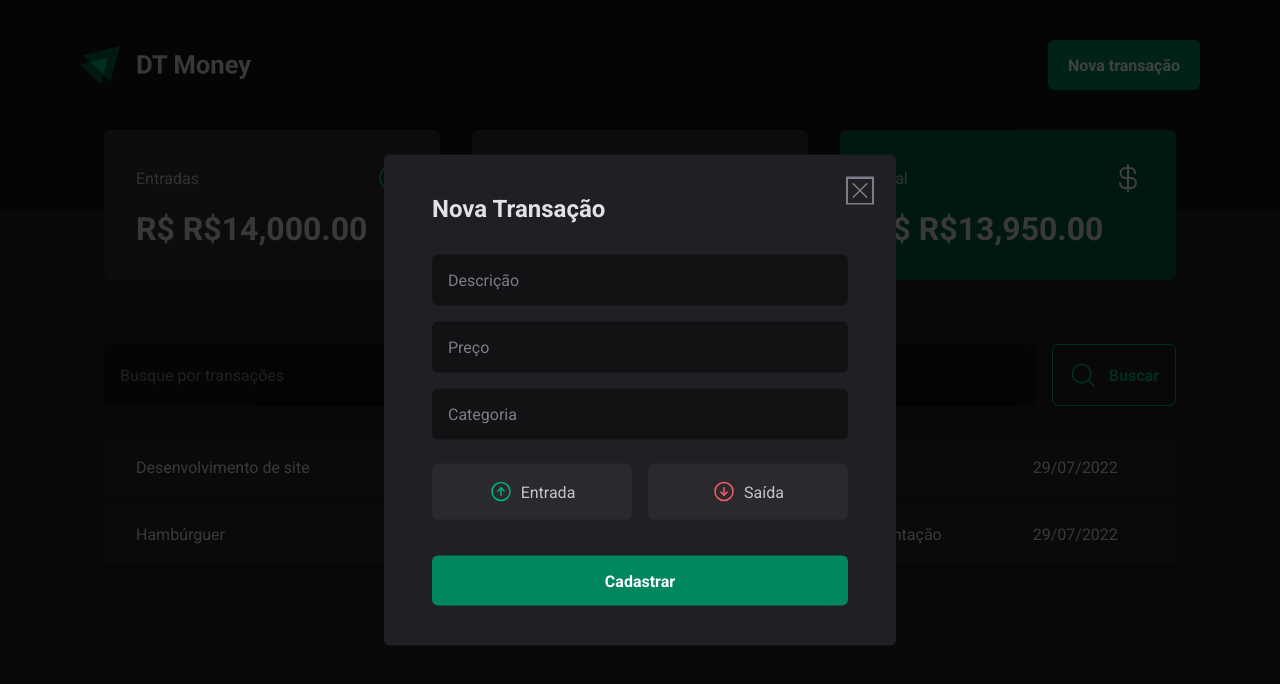
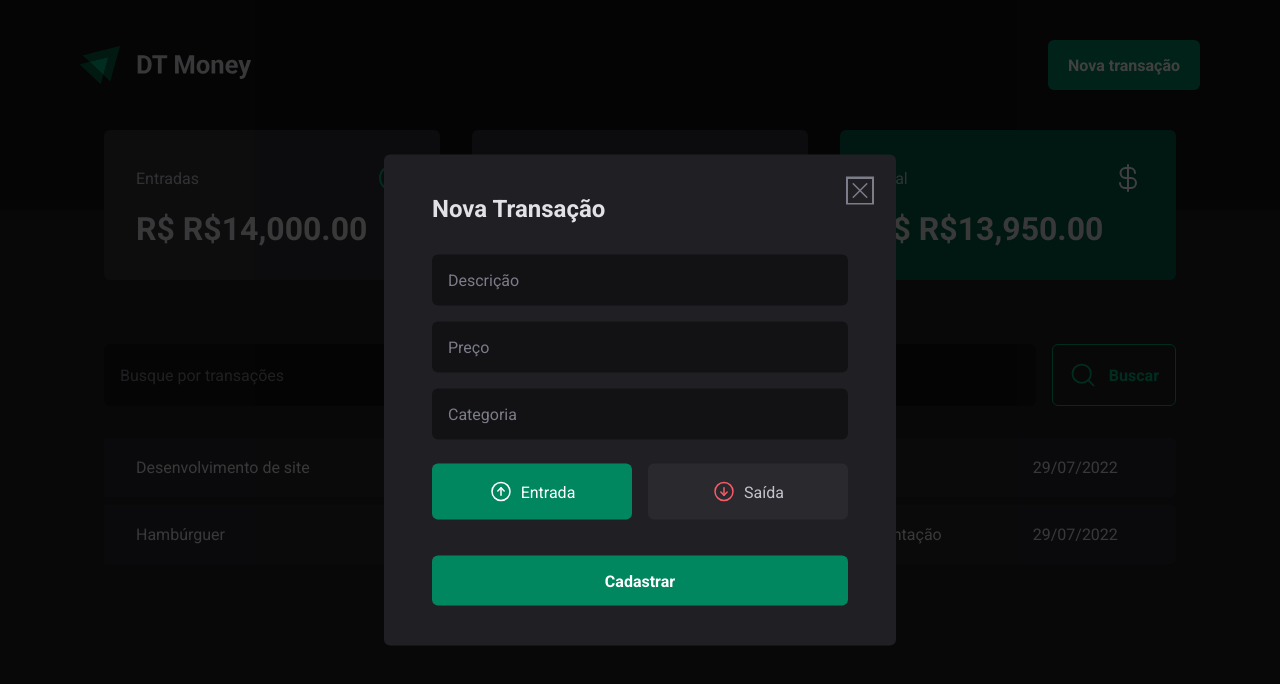
Before and after one commit to naelstudytable/rs-ignite-reactjs, a React (Vite) app in the folder projeto03/: page / in a window 1280 px wide. Both pictures are taken after a click on the button "Nova transação". Shown: the top 684 px of the page. Built offline with nearby package versions, Linux system fonts and the light colour scheme; data requests are answered from the project's data file.

Commit message:
build(projeto03|Conexão com a API): Controlled components

```diff
--- a/projeto03/src/components/NewTransactionModal/index.tsx
+++ b/projeto03/src/components/NewTransactionModal/index.tsx
@@ -1,7 +1,7 @@
 import { zodResolver } from '@hookform/resolvers/zod';
 import * as Dialog from '@radix-ui/react-dialog'
 import { ArrowCircleDown, ArrowCircleUp, X } from "phosphor-react"
-import { useForm } from 'react-hook-form';
+import { Controller, useForm } from 'react-hook-form';
 import * as z from 'zod'
 
 import { CloseButton, Content, Overlay, TransactionType, TransactionTypeButton } from './styles';
@@ -10,18 +10,22 @@
     description: z.string(),
     price: z.number(),
     category: z.string(),
-    // type: z.enum(['income', 'outcome']),
+    type: z.enum(['income', 'outcome']),
 })
 
 type NewTransactionsFormInputs = z.infer<typeof transactionsFormSchema>
 
 export function NewTransactionModal() {
     const {
+        control,
         register,
         handleSubmit,
         formState: { isSubmitting }
     } = useForm<NewTransactionsFormInputs>({
-        resolver: zodResolver(transactionsFormSchema)
+        resolver: zodResolver(transactionsFormSchema),
+        defaultValues: {
+            "type": 'income'
+        }
     })
 
     async function handleNewTransaction(data: NewTransactionsFormInputs) {
@@ -60,7 +64,15 @@
                         {...register('category')}
                     />
 
-                    <TransactionType>
+                    <Controller
+                        control={control}
+                        name="type"
+                        render={({ field }) => {
+                            return (
+                                <TransactionType
+                                    onValueChange={field.onChange}
+                                    value={field.value}
+                                >
                                     <TransactionTypeButton variant="income" value="income" type='button'>
                                         <ArrowCircleUp size={24} />
                                         Entrada
@@ -70,6 +82,9 @@
                                         Saída
                                     </TransactionTypeButton>
                                 </TransactionType>
+                            )
+                        }}
+                    />
 
                     <button type="submit" disabled={isSubmitting}>
                         Cadastrar
```
Lines whose indentation alone changed are shown as unchanged.
